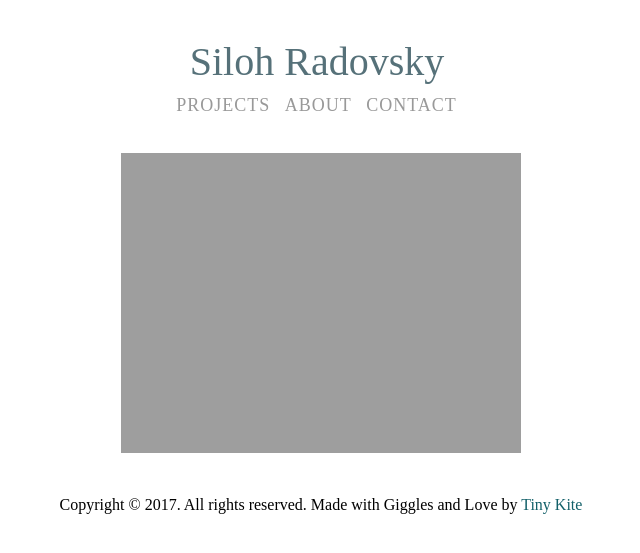
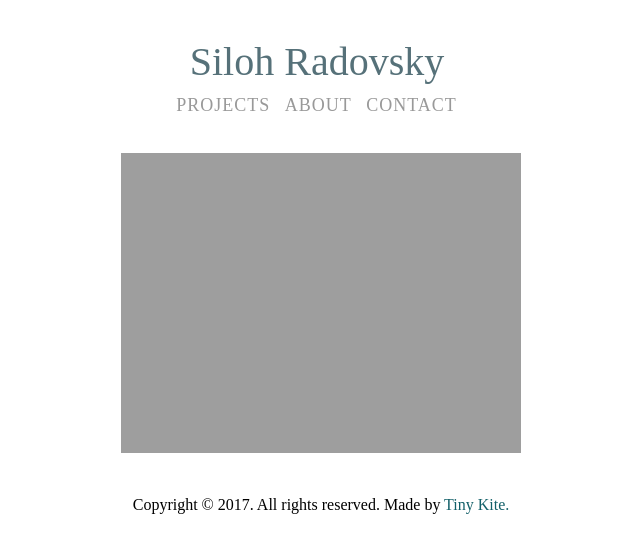
Before and after one commit to tinykite/siloh-radovsky, a Jekyll site: the page built from index.md, in a window 1280 px wide. Shown: the top 553 px of the page, without its empty margins (319-959 px from the left). Built offline with Jekyll 4.4.1, drawn with Linux system fonts in a browser that asks for light colours; some web fonts are replaced.

Commit message:
Updated copyright notice

```diff
--- a/_includes/footer.html
+++ b/_includes/footer.html
@@ -1,3 +1,3 @@
-<footer>Copyright © 2017. All rights reserved. Made with Giggles and Love by <a href="http://tinykitelab.com">Tiny Kite</a></footer>
+<footer><span class="copyright">Copyright © 2017. All rights reserved. Made by <a href="http://tinykitelab.com">Tiny Kite.</a></span></footer>
   </body>
   </html>
```
